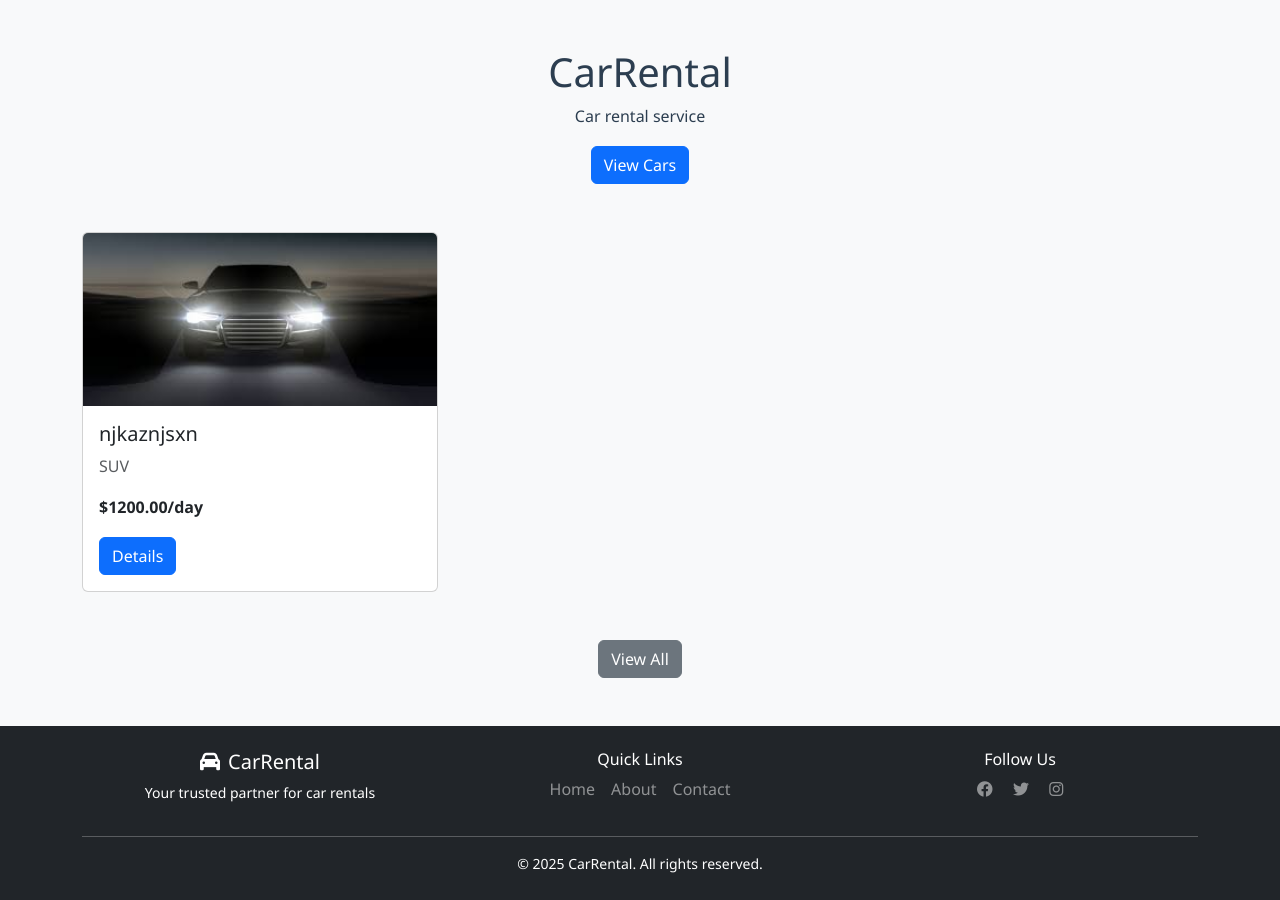
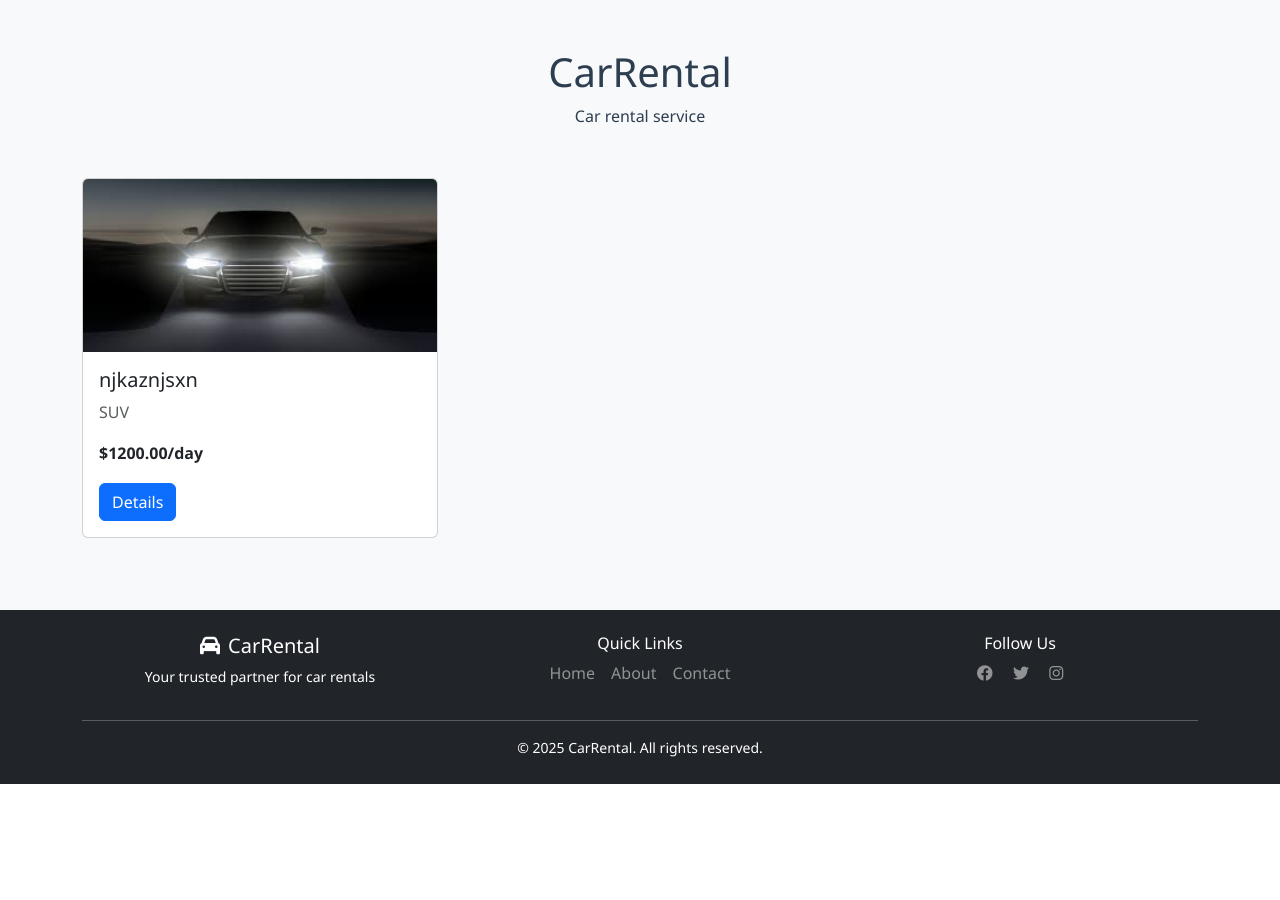
Before and after one commit to Krish-Padmani/car-rental, a Django app: page / in a window 1280 px wide. Shown: the part 58-958 px from the top of the page. After the commit the page ends 842 px from the top, so only its background shows below. Run offline with Django 5.2, Linux system fonts and the light colour scheme; data comes from the database, SQL or seed files in the repository.

Commit message:
Remove 'View Cars' and 'View All' buttons from home page

```diff
--- a/car/templates/home.html
+++ b/car/templates/home.html
@@ -7,7 +7,6 @@
     <div class="text-center mb-5">
         <h1>CarRental</h1>
         <p>Car rental service</p>
-        <a href="{% url 'car_list' %}" class="btn btn-primary">View Cars</a>
     </div>
 
     {% if cars %}
@@ -34,7 +33,6 @@
         </div>
 
         <div class="text-center mt-4">
-            <a href="{% url 'car_list' %}" class="btn btn-secondary">View All</a>
         </div>
     {% else %}
         <div class="text-center">
```
